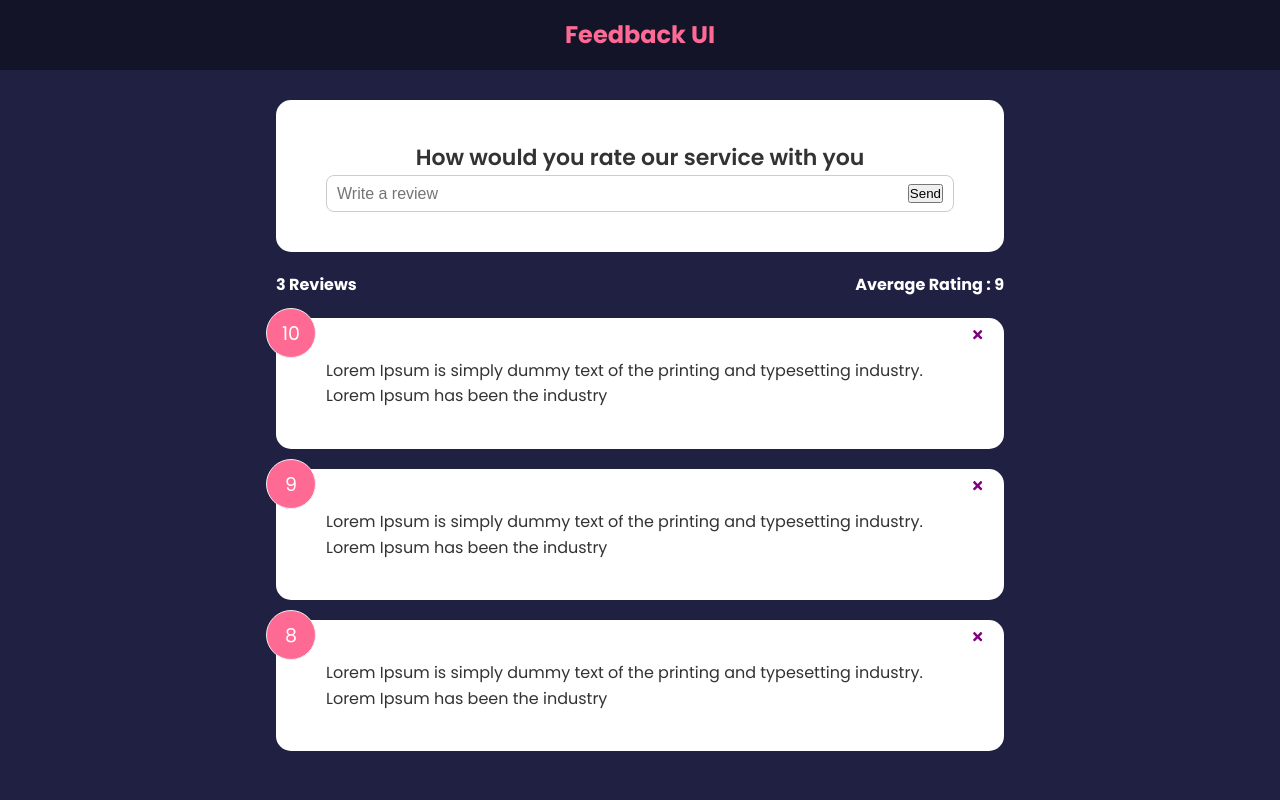
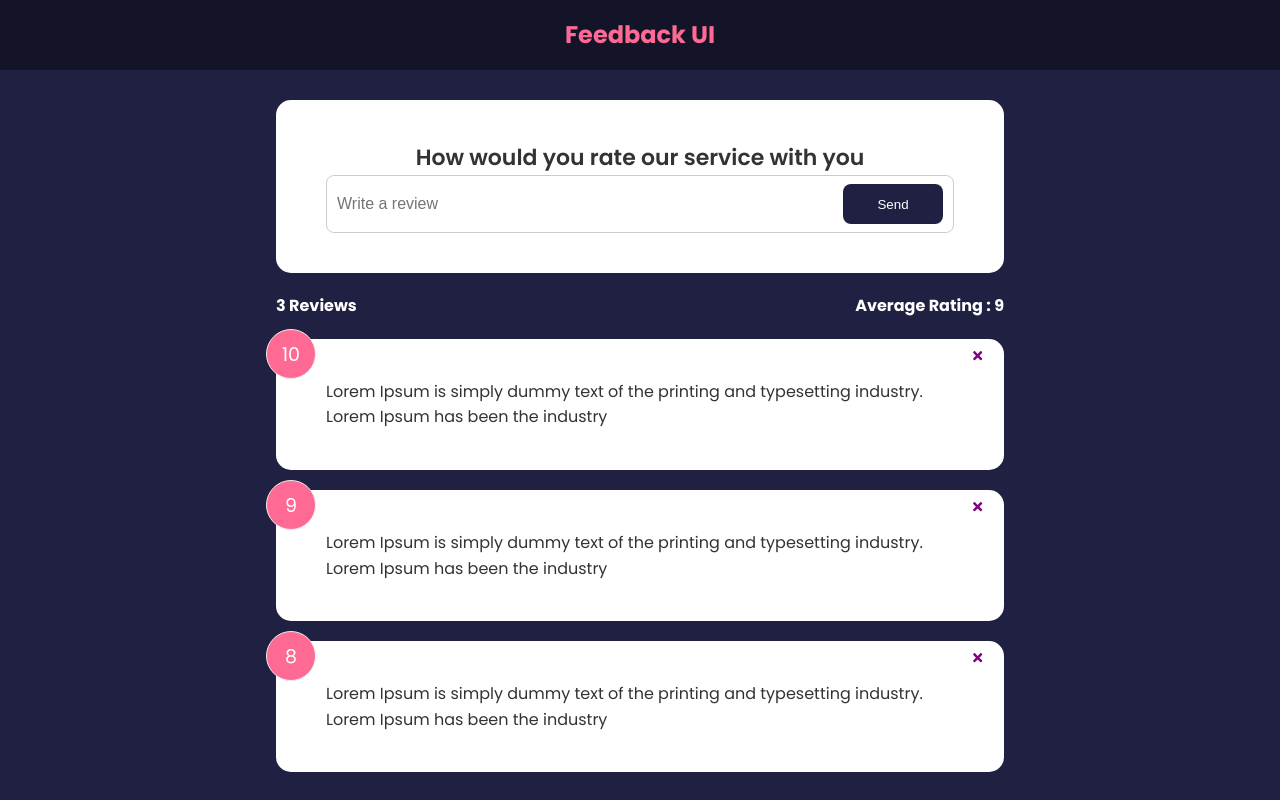
Before and after one commit to Anirudh-koushik-99/Feedback-app, a React (Create React App) app: page / in a window 1280 px wide. Built offline with nearby package versions, Linux system fonts and the light colour scheme.

Commit message:
Feedback Form

```diff
--- a/src/components/FeedbackForm.jsx
+++ b/src/components/FeedbackForm.jsx
@@ -1,5 +1,6 @@
 import { useState } from "react"
 import Card from "./shared/Card"
+import Button from "./shared/Button"
 
 function FeedbackForm() {
 
@@ -20,7 +21,7 @@
                     placeholder="Write a review"
                     value={text}
                 />
-                <button type="submit">Send</button>
+                <Button type='submit'>Send</Button>
             </div>
         </form>
     </Card>
--- /dev/null
+++ b/src/components/shared/Button.jsx
@@ -0,0 +1,26 @@
+import PropTypes from "prop-types";
+
+function Button({ children, version, type, isDisabled }) {
+  return (
+    <button
+      type={type}
+      disabled={isDisabled}
+      className={`btn btn-${version}`}
+    >{children}</button>
+  );
+}
+
+Button.defaultProps = {
+  version: "primary",
+  type: "button",
+  isDisabled: false,
+};
+
+Button.propTypes = {
+  children: PropTypes.node.isRequired,
+  version: PropTypes.string,
+  type: PropTypes.string,
+  isDisabled: PropTypes.bool,
+};
+
+export default Button;
--- a/src/index.css
+++ b/src/index.css
@@ -146,7 +146,7 @@
 }
 
 .btn {
-  color: #fff;
+  background-color: #fff;
   border: 0;
   border-radius: 8px;
   color: #fff;
@@ -160,7 +160,7 @@
 }
 
 .btn-secondary {
-  background: #ff6a95;
+  background-color: #ff6a95;
 }
 
 .btn:hover {
```
